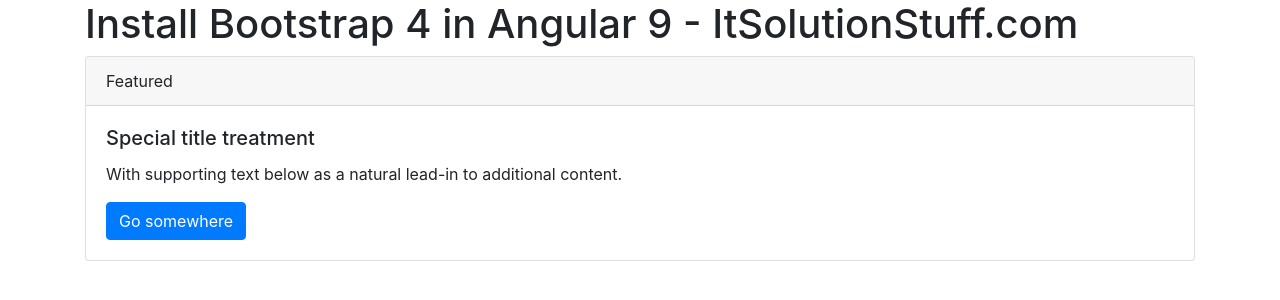
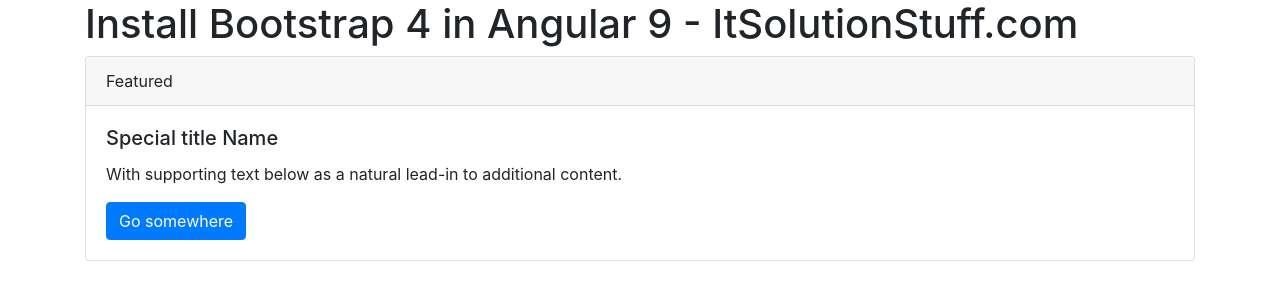
Before and after one commit to kaustubhg99/ArtApp, an Angular app: page / in a window 1280 px wide. Shown: the top 300 px of the page. Built offline with nearby package versions, Linux system fonts and the light colour scheme.

Commit message:
first commit

```diff
--- a/src/app/app.component.html
+++ b/src/app/app.component.html
@@ -6,7 +6,7 @@
       Featured
     </div>
     <div class="card-body">
-      <h5 class="card-title">Special title treatment</h5>
+      <h5 class="card-title">Special title Name</h5>
       <p class="card-text">With supporting text below as a natural lead-in to additional content.</p>
       <a href="#" class="btn btn-primary">Go somewhere</a>
     </div>
```
